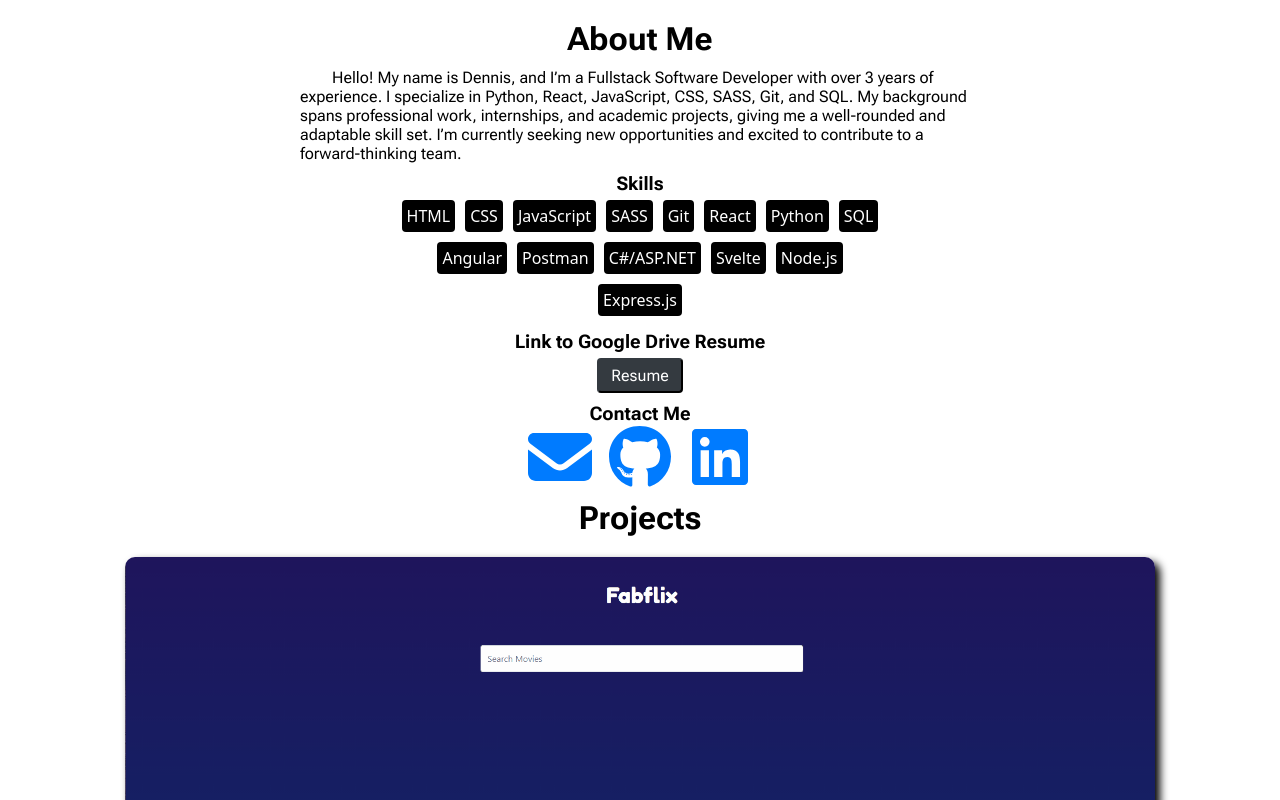
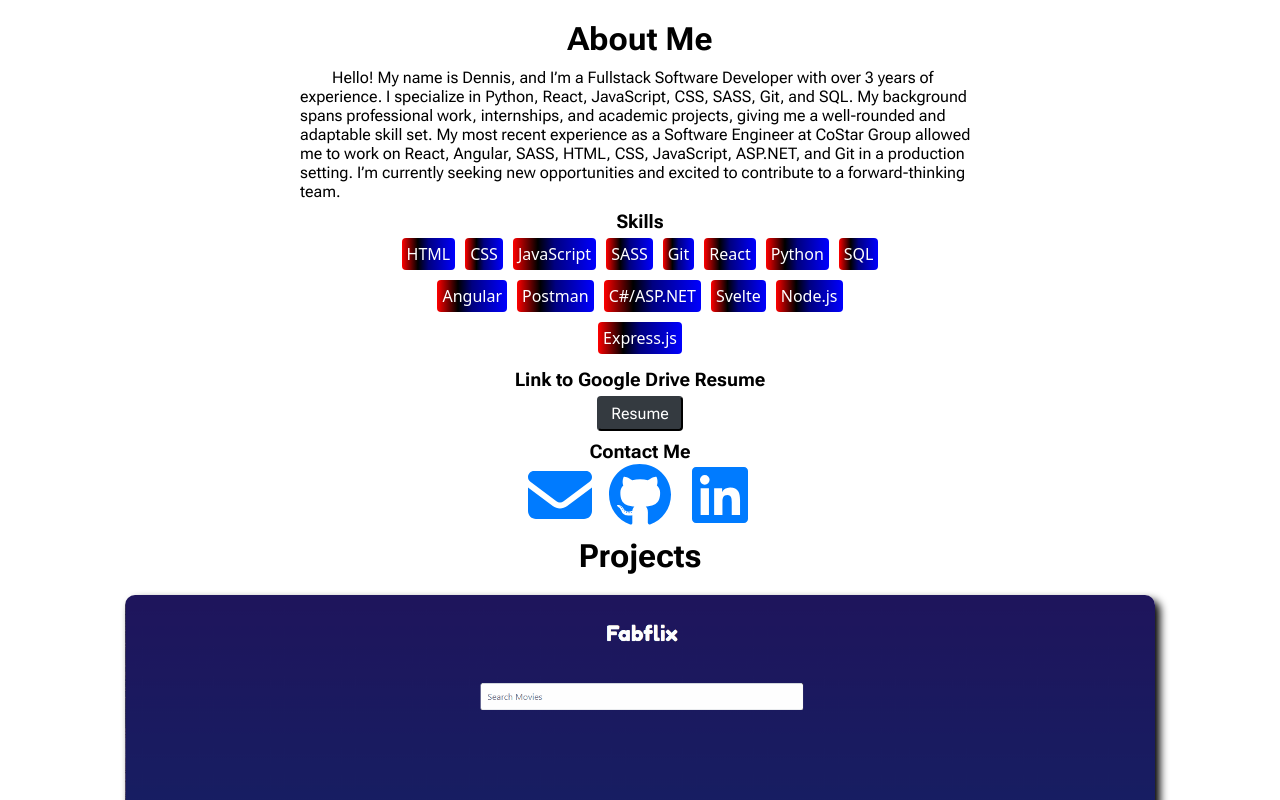
Before and after one commit to DennisHC/DennisHC.github.io, a React (Create React App) app: page /#/ in a window 1280 px wide. Shown: the top 800 px of the page. Built offline with nearby package versions, Linux system fonts and the light colour scheme; a web font is replaced by a local one.

Commit message:
Added: Color Gradient for Skill Tags Styling and Refactoring Code

```diff
--- a/src/App.js
+++ b/src/App.js
@@ -7,7 +7,7 @@ import { Home } from './pages/Home/Home.tsx';
 import { Fabflix } from './pages/Fabflix.tsx';
 import { Bapple } from './pages/Bapple.tsx';
 import { Farmly } from './pages/Farmly.tsx';
-import ScrollToTop from './components/ScrollToTop/ScrollToTop.tsx';
+import { ScrollToTop } from './components/ScrollToTop/ScrollToTop.tsx';
 
 function App() {
   useEffect(() => {
--- a/src/components/Project/Project.scss
+++ b/src/components/Project/Project.scss
@@ -27,6 +27,7 @@
         margin: auto;
         box-shadow: 5px 5px 8px;
         border-radius: 10px;
+        overflow-x: hidden;
     }
 
     .project-title {
--- a/src/components/ScrollToTop/ScrollToTop.tsx
+++ b/src/components/ScrollToTop/ScrollToTop.tsx
@@ -1,8 +1,7 @@
-// ScrollToTop.tsx
 import { useEffect } from "react";
 import { useLocation } from "react-router-dom";
 
-const ScrollToTop = () => {
+export const ScrollToTop = () => {
   const { pathname } = useLocation();
 
   useEffect(() => {
@@ -12,5 +11,3 @@ const ScrollToTop = () => {
 
   return null;
 };
-
-export default ScrollToTop;
--- a/src/components/SkillTag/SkillTag.scss
+++ b/src/components/SkillTag/SkillTag.scss
@@ -3,7 +3,7 @@
     margin: 5px;
 
     .text-skill-name {
-        background-color: #000;
+        background: linear-gradient(to right, red 0%, black 30%, #000080 50%, blue 100%);
         color: #fff;
         border-radius: 4px;
         padding: 5px;
--- a/src/pages/Home/AboutMeSection.tsx
+++ b/src/pages/Home/AboutMeSection.tsx
@@ -10,7 +10,7 @@ export const AboutMeSection = (props) => {
         <SectionTitle title={"About Me"} />
         <div className="section-bio">
             <p>
-                Hello! My name is Dennis, and I’m a Fullstack Software Developer with over 3 years of experience. I specialize in Python, React, JavaScript, CSS, SASS, Git, and SQL. My background spans professional work, internships, and academic projects, giving me a well-rounded and adaptable skill set. I’m currently seeking new opportunities and excited to contribute to a forward-thinking team.
+                Hello! My name is Dennis, and I’m a Fullstack Software Developer with over 3 years of experience. I specialize in Python, React, JavaScript, CSS, SASS, Git, and SQL. My background spans professional work, internships, and academic projects, giving me a well-rounded and adaptable skill set. My most recent experience as a Software Engineer at CoStar Group allowed me to work on React, Angular, SASS, HTML, CSS, JavaScript, ASP.NET, and Git in a production setting. I’m currently seeking new opportunities and excited to contribute to a forward-thinking team.
             </p>
         </div>
         <div className="section-skills">
--- a/src/styles/global.scss
+++ b/src/styles/global.scss
@@ -6,8 +6,11 @@
     text-align: center;
 }
 
-li {
-    text-align: left;
+ul {
+    list-style-position: inside;
+    li {
+        text-align: left;
+    }
 }
 
 .fa-icon {
--- /dev/null
+++ b/src/styles/variables.scss
@@ -0,0 +1,2 @@
+/** Device Breakpoints **/
+$mobile-breakpoint: 600px;
```
